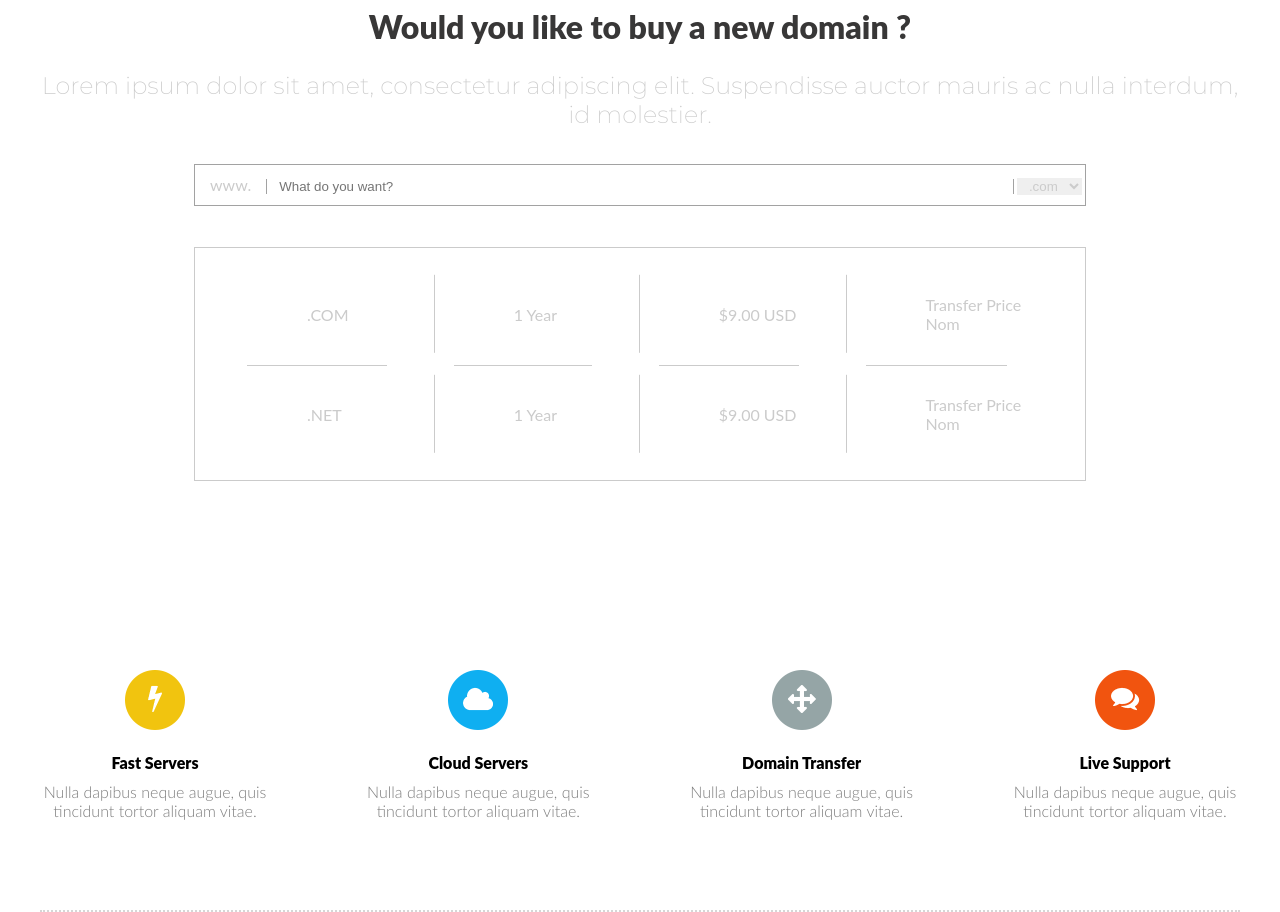
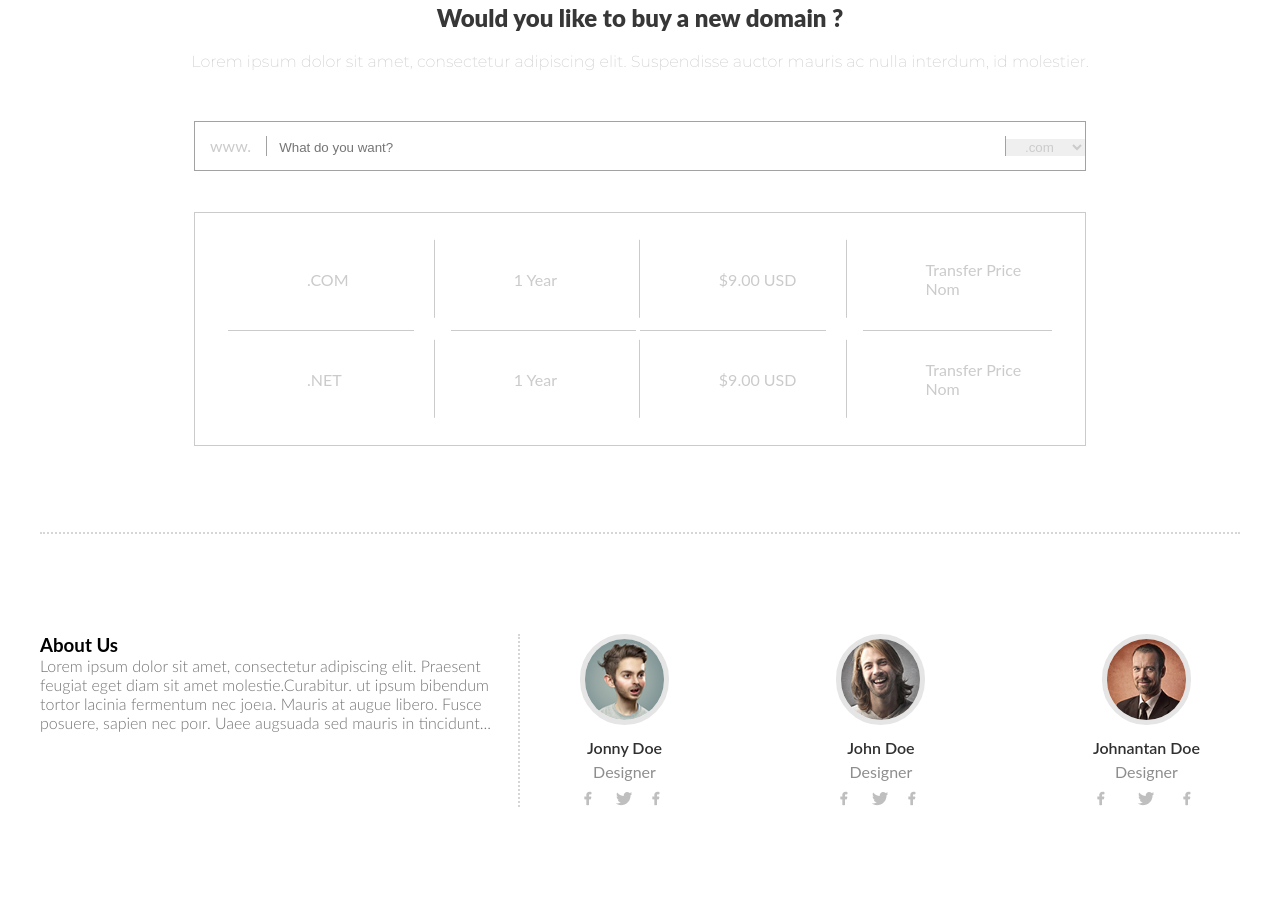
Before and after one commit to RamanBychkou/markup-1, a plain HTML site: page index.html in a window 1280 px wide. Shown: the part 1147-2059 px from the top of the page. Drawn offline with Linux system fonts and the light colour scheme; a web font is replaced by a local one.

Commit message:
fix: fix order sections and functions section order

```diff
--- a/css/main.css
+++ b/css/main.css
@@ -5,7 +5,8 @@
     -webkit-box-sizing-box-sizing: border-box; }
 
 body {
-  max-width: 1600px; }
+  max-width: 1600px;
+  font-family: 'Lato'; }
 
 header {
   height: 943px;
@@ -111,18 +112,18 @@ li {
 .domain {
   text-align: center;
   font-family: 'Lato';
-  padding: 90px 0; }
+  padding: 86px 0; }
   .domain .titleDomain {
-    padding-bottom: 35px; }
+    padding-bottom: 50px; }
     .domain .titleDomain h3 {
       font-weight: 900;
-      font-size: 2em;
+      font-size: 1.5em;
       color: #383737;
-      padding-bottom: 25px; }
+      padding-bottom: 20px; }
     .domain .titleDomain p {
       font-family: 'Montserrat-ExtraLight';
       font-weight: 200;
-      font-size: 1.5em;
+      font-size: 1em;
       color: #cbcbcb; }
   .domain .form {
     display: -webkit-flex;
@@ -133,24 +134,22 @@ li {
     justify-content: space-around;
     margin: 0 auto;
     max-width: 892px;
-    padding: 10px 0;
+    padding: 14px 0;
     border: 1px solid #a2a2a2;
     font-family: 'Lato'; }
     .domain .form input, .domain .form select {
       border: none; }
     .domain .form input {
-      border-right: 1px solid #a2a2a2;
-      border-left: 1px solid #a2a2a2;
       padding-left: 12px;
       color: #868686;
       width: 100%; }
     .domain .form .item:nth-child(2) {
-      width: 84%; }
-    .domain .form .item:first-child, .domain .form .item:last-child {
-      width: 8%; }
+      width: 84%;
+      border-right: 1px solid #a2a2a2;
+      border-left: 1px solid #a2a2a2; }
     .domain .form .item:first-child, .domain .form select {
       color: #cbcbcb;
-      padding: 0 8px; }
+      padding: 0 15px; }
     .domain .form .item:first-child {
       font-weight: 400; }
   .domain .priceDomain {
@@ -178,12 +177,14 @@ li {
         left: 0; }
       .domain .priceDomain table tr:last-child td::before {
         content: '';
-        width: 68%;
+        width: 91%;
         border-top: 1px solid #cbcbcb;
         position: absolute;
-        top: 0;
-        left: -50%;
-        margin-left: 60%; }
+        top: 0; }
+      .domain .priceDomain table tr:last-child td:nth-child(odd)::before {
+        left: 1px; }
+      .domain .priceDomain table tr:last-child td:nth-child(even)::before {
+        right: 1px; }
 
 .aboutUs .container {
   display: -webkit-flex;
@@ -262,16 +263,23 @@ li {
   text-align: center;
   font-family: 'Lato';
   padding: 99px 0 90px 0; }
-  .functions .function-item {
+  .functions .container {
+    display: -webkit-flex;
+    display: -moz-flex;
+    display: -ms-flex;
+    display: -o-flex;
+    display: flex;
+    justify-content: space-between; }
+    .functions .container .function-item {
       max-width: 230px; }
-    .functions .function-item img {
+      .functions .container .function-item img {
         padding-bottom: 20px; }
-    .functions .function-item h4 {
+      .functions .container .function-item h4 {
         font-weight: 900;
         font-size: 1em;
         padding-bottom: 10px;
         colot: #303030; }
-    .functions .function-item p {
+      .functions .container .function-item p {
         font-weight: 300;
         font-size: 1em;
         color: #7e7e7e; }
--- a/index.html
+++ b/index.html
@@ -29,17 +29,18 @@ And We're taking it seriously...</h3>
 	    </div>
 	  </div>
 	</header>
-  <div class="authoriz">
+  <section class="authoriz">
     <div class="item"><div class="container"></div><a href="#">LOGIN</a></div>
     <div class="item"><a href="#">REGISTER</a></div>
-  </div>
-  <div class="container">
-    <section class="domain">
-    <div class="titleDomain">
+  </section>
+
+  <section class="domain">
+    <div class="container">
+      <div class="titleDomain">
       <h3>Would you like to buy a new domain ?</h3>
       <p>Lorem ipsum dolor sit amet, consectetur adipiscing elit. Suspendisse auctor mauris ac nulla interdum, id molestier.</p>
     </div>
-    <div class="form">
+      <div class="form">
       <div class="item">
         <p>www.</p>
       </div>
@@ -53,7 +54,7 @@ And We're taking it seriously...</h3>
         </select>
       </div>
     </div>
-    <div class="priceDomain">
+      <div class="priceDomain">
       <table>
         <tr>
           <td>.COM</td>
@@ -69,9 +70,73 @@ And We're taking it seriously...</h3>
         </tr>
       </table>
     </div>
+    </div>
+  </section>
+  <section class="aboutUs">
+    <div class="container">
+      <div class="aboutUsText">
+        <h3>About Us</h3>
+        <p>Lorem ipsum dolor sit amet, consectetur adipiscing elit.
+Praesent feugiat eget diam sit amet molestie.Curabitur.
+ut ipsum bibendum tortor lacinia fermentum nec joeıa.
+Mauris at augue libero. Fusce posuere, sapien nec poır.
+Uaee augsuada sed mauris in tincidunt...</p>
+      </div>
+      <div class="aboutUsFoto">
+        <div class="foto-item">
+          <figure>
+           <img src="img/jonny.png" alt="jonny">
+            <figcaption>
+              <div class="title">
+                <h4>Jonny Doe</h4>
+                <p>Designer</p>
+              </div>
+              <div class="fotoIcons">
+                <div class="icons-item"></div>
+                <div class="icons-item"></div>
+                <div class="icons-item"></div>
+              </div>
+            </figcaption>
+          </figure>
+        </div>
+        <div class="foto-item">
+          <figure>
+           <img src="img/john.png" alt="john">
+            <figcaption>
+              <div class="title">
+                <h4>John Doe</h4>
+                <p>Designer</p>
+              </div>
+              <div class="fotoIcons">
+                <div class="icons-item"></div>
+                <div class="icons-item"></div>
+                <div class="icons-item"></div>
+              </div>
+            </figcaption>
+          </figure>
+        </div>
+        <div class="foto-item">
+          <figure>
+           <img src="img/johnatan.png" alt="johnatan">
+            <figcaption>
+              <div class="title">
+                <h4>Johnantan Doe</h4>
+                <p>Designer</p>
+              </div>
+              <div class="fotoIcons">
+                <div class="icons-item"></div>
+                <div class="icons-item"></div>
+                <div class="icons-item"></div>
+              </div>
+            </figcaption>
+          </figure>
+        </div>
+      </div>
+    </div>
   </section>
   <section class="functions">
-    <div class="function-item">
+   <div class="container">
+     <div class="function-item">
       <figure>
         <img src="img/func-fast.png" alt="fast">
         <figcaption>
@@ -111,8 +176,10 @@ tincidunt tortor aliquam vitae.</p>
         </figcaption>
       </figure>
     </div>
+   </div>
+
   </section>
-  </div>
+
   <section class="aboutUs">
     <div class="container">
       <div class="aboutUsText">
```
Also changed, not shown: img/slide-1.jpg (added). Lines whose indentation alone changed are shown as unchanged.
